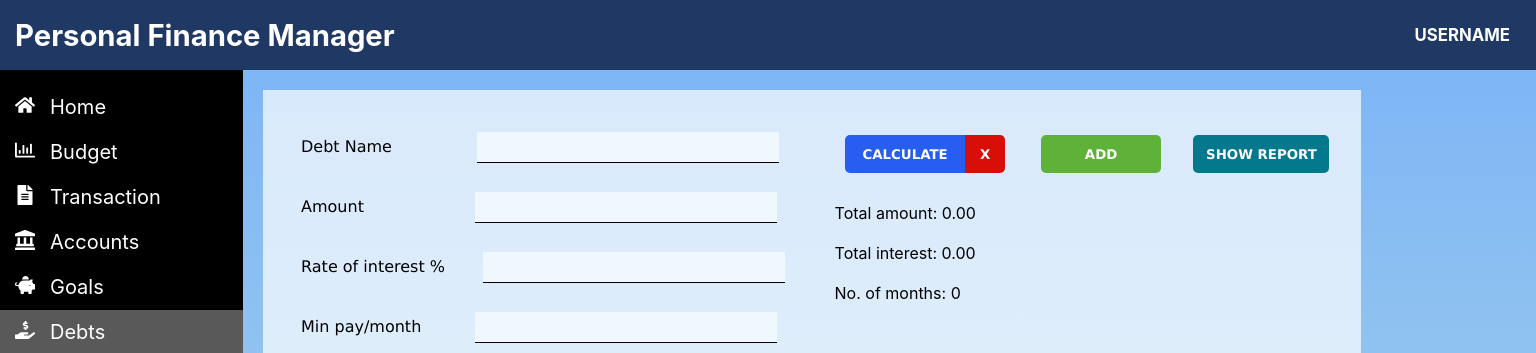
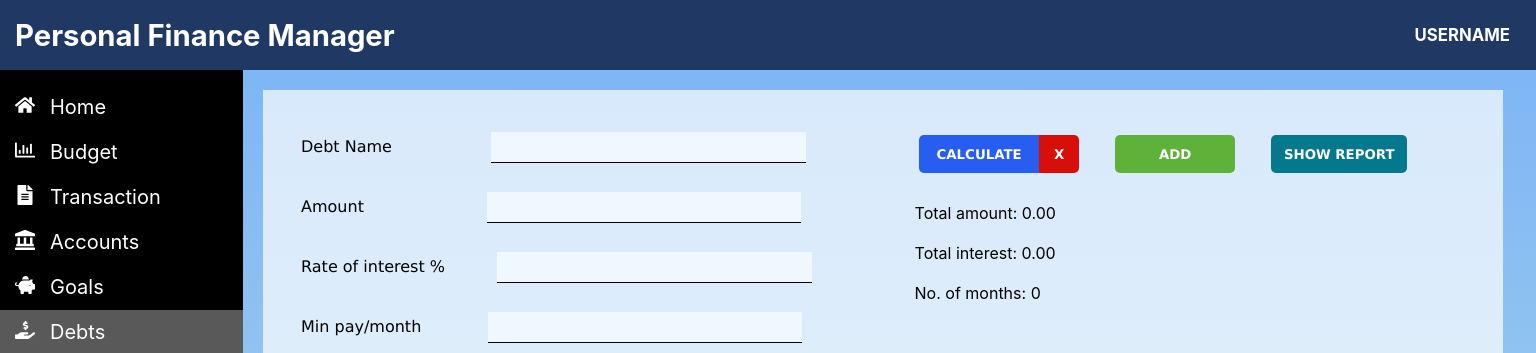
Before and after one commit to iamneo-production/e5657642-d2ac-488b-b7d1-546badd1b0cf, a React (Create React App) app in the folder reactapp/: page /debts in a window 1536 px wide. Shown: the top 353 px of the page. Built offline with nearby package versions, Linux system fonts and the light colour scheme; no server answers.

Commit message:
debts page alignment update and calc bug fix

```diff
--- a/reactapp/src/components/Debts/Debts.css
+++ b/reactapp/src/components/Debts/Debts.css
@@ -2,20 +2,24 @@
     @media screen and (max-width:3000px){
         .frame{
             padding-top: 4vh;
-            width: 132.5vh;
-            height:30vh;
+            /* width: 132.5vh; */
+            width: 96%;
+            height:32vh;
             background-color: rgb(255, 255, 255,0.7);
             font-size: 2vh;
             padding-left: 3%;
+
         }
         .inputbox{
             font-family:'Lucida Sans';
+            font-size: 2vh;
+            width: 100%;
         }
 
         .inputbox1{
-            margin-left: 10vh;
+            margin-left: 7.85%;
             height: 2vh;
-            width: 36vh;
+            width: 25%;
             background-color: aliceblue;
             border: none;
             /* border: 1px solid black; */
@@ -26,16 +30,16 @@
         .inputbox2{
             margin-left: 10%;
             height: 2vh;
-            width: 36vh;
+            width: 25%;
             background-color: aliceblue;
             border: none;
             border-bottom: 1px solid black;
             outline: none;
         }
         .inputbox3{
-            margin-left: 3.1%;
+            margin-left: 3.2%;
             height: 2vh;
-            width: 36vh;
+            width: 25%;
             background-color: aliceblue;
             border: none;
             outline: none;
@@ -44,14 +48,14 @@
         .inputbox4{
             margin-left: 4.6%;
             height: 2vh;
-            width: 36vh;
+            width: 25%;
             background-color: aliceblue;
             border: none;
             outline: none;
             border-bottom: 1px solid black;
         }
         #button1{
-            margin-left: 3vh;
+            margin-left: 3%;
             width: 15vh;
             height: 4.8vh;
             margin-bottom: 1.2vh;
@@ -102,7 +106,7 @@
             background-color: rgb(112, 208, 71);
         }
         #button3{
-            margin-left: 5vh;
+            /* margin-left: 5vh; */
             margin-bottom: 1.2vh;
             width: 17vh;
             height: 4.8vh;
@@ -145,15 +149,22 @@
             margin-top: -26vh;
         }
 
-        table, th, td {
+        th, td {
             margin-top: 4vh;
             border:1px solid black;
             border-collapse: collapse;
             width: 137vh;
             height: 5vh;
+            text-align: center;
+          }
+          table {
+            margin-top: 4vh;
+            border:1px solid black;
+            border-collapse: collapse;
+            width: 99%;
+            height: 5vh;
           }
         th{
-            /* background-color: rgb(116, 167, 230); */
             background-color:rgb(16, 94, 133);
             font-size: medium;
             font-family:'Lucida Sans';
@@ -165,21 +176,7 @@
             padding: 1%;
             background-color: WHITE;
         }
-        .pop{
-            height: auto;
-            margin-left: 10vh;
-            width: 55vh;
-        }
-        .popcontent{
-        margin-left: -5vh;
-        margin-top: 5vh;
 
-        }
-        #popclose{
-            margin-left: 45vh;
-            margin-top: -10vh;
-            width: 1vh;
-        }
         #button4{
             width: 5vh;
             height: 4.5vh;
@@ -189,15 +186,12 @@
             font-weight: bold;
             border-radius: 5px;
             border: none;
+            align-items: center;
         }
         #button4:hover{
             transition-duration: 0.4s;
             cursor: pointer;
             background-color: rgb(239, 66, 66);
-        }
-        #popremovebutton{
-            margin-left: 23%;
-            margin-top: 12vh;
         }
         #options_debt{
             margin-left: 22%;
@@ -210,3 +204,86 @@
             background-color: rgb(206, 231, 253);
         }
         }
+
+        @media screen and (min-width: 1500px) {
+            .output{
+                margin-left: 75vh;
+                margin-top: -26vh;
+            }
+
+            .inputbox2{
+                margin-left: 9.8%;
+                height: 2vh;
+                width: 25%;
+                background-color: aliceblue;
+                border: none;
+                border-bottom: 1px solid black;
+                outline: none;
+            }
+
+            .inputbox3{
+                margin-left: 3.9%;
+                height: 2vh;
+                width: 25%;
+                background-color: aliceblue;
+                border: none;
+                outline: none;
+                border-bottom: 1px solid black;
+            }
+            .inputbox4{
+                margin-left: 5.1%;
+                height: 2vh;
+                width: 25%;
+                background-color: aliceblue;
+                border: none;
+                outline: none;
+                border-bottom: 1px solid black;
+            }
+          }
+
+          @media screen and (max-height: 768px) {
+
+            .frame{
+                padding-top: 4vh;
+                /* width: 132.5vh; */
+                width: 96%;
+                height:33vh;
+                background-color: rgb(255, 255, 255,0.7);
+                font-size: 2vh;
+                padding-left: 3%;
+
+            }
+            .output{
+                margin-left: 75vh;
+                margin-top: -26vh;
+            }
+
+            .inputbox2{
+                margin-left: 9.8%;
+                height: 2vh;
+                width: 25%;
+                background-color: aliceblue;
+                border: none;
+                border-bottom: 1px solid black;
+                outline: none;
+            }
+
+            .inputbox3{
+                margin-left: 3.9%;
+                height: 2vh;
+                width: 25%;
+                background-color: aliceblue;
+                border: none;
+                outline: none;
+                border-bottom: 1px solid black;
+            }
+            .inputbox4{
+                margin-left: 5.1%;
+                height: 2vh;
+                width: 25%;
+                background-color: aliceblue;
+                border: none;
+                outline: none;
+                border-bottom: 1px solid black;
+            }
+          }
--- a/reactapp/src/components/Debts/Debts.jsx
+++ b/reactapp/src/components/Debts/Debts.jsx
@@ -68,6 +68,15 @@ const Debts = () => {
       amt = amt - monthly_payoff;
       totalinterest=totalinterest+monthly_interest;
       totalmonths++;
+      if(monthly_payoff===0)
+      {
+        alert("With the amount "+monthly_interest+", You cannot pay off your debt!");
+        setAmount('');
+        setDebtname('');
+        setInterest('');
+        setMin('');
+        return;
+      }
     }
     setTotal_interest(totalinterest);
     setTotal_months(totalmonths);
@@ -105,7 +114,7 @@ const Debts = () => {
       total_interest: total_interest.toFixed(2),
       total_interest_amount: total_interest_amount.toFixed(2),
       total_months: total_months,
-      suggestions: 'At first ' + initialpay_month + ' months pay '+ min + ' ,so totally '+ total_initial_pay + ' and at ' +total_months+ 'th month, pay ' + balancepay.toFixed(2)
+      suggestions: 'At first ' + initialpay_month + ' months pay '+ min + ' ,so totally '+ total_initial_pay + ' and at the month of ' + total_months +' ,pay ' + balancepay.toFixed(2)
     };
 
     setAmount('');
```
